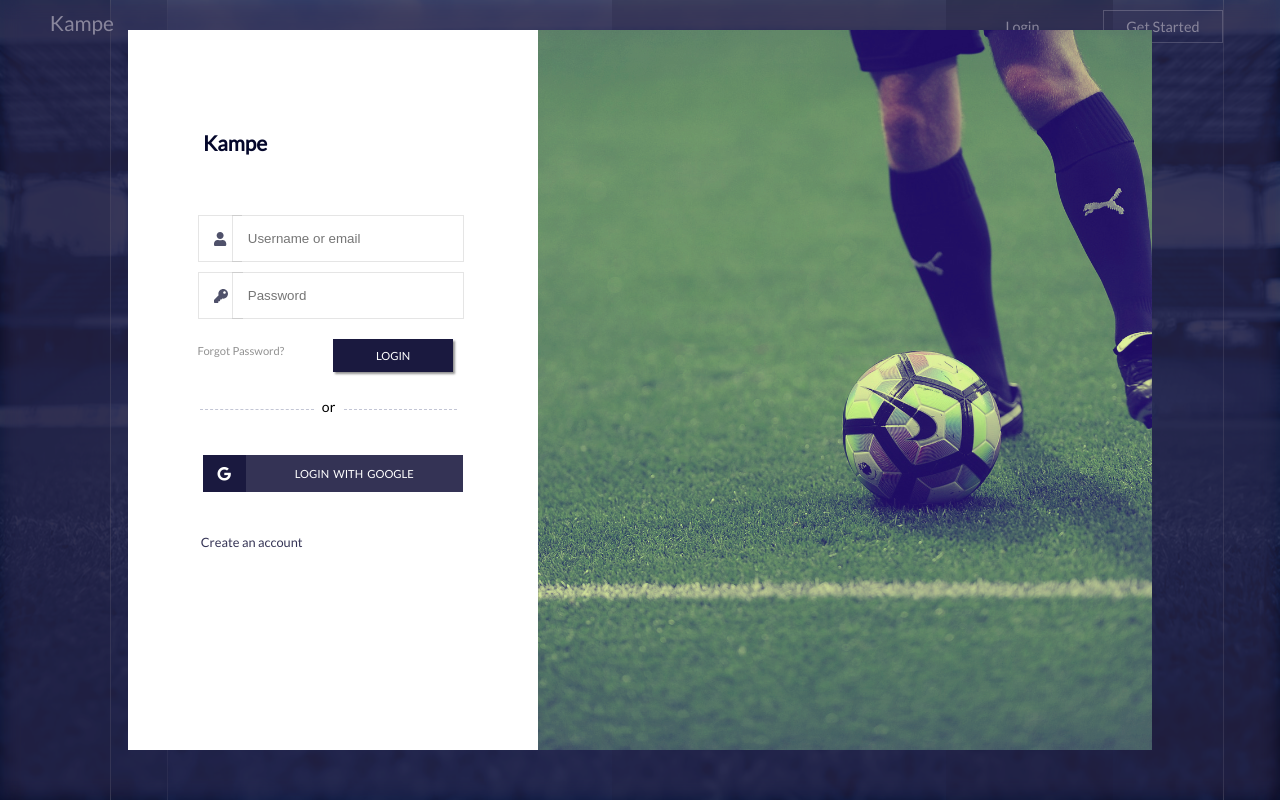
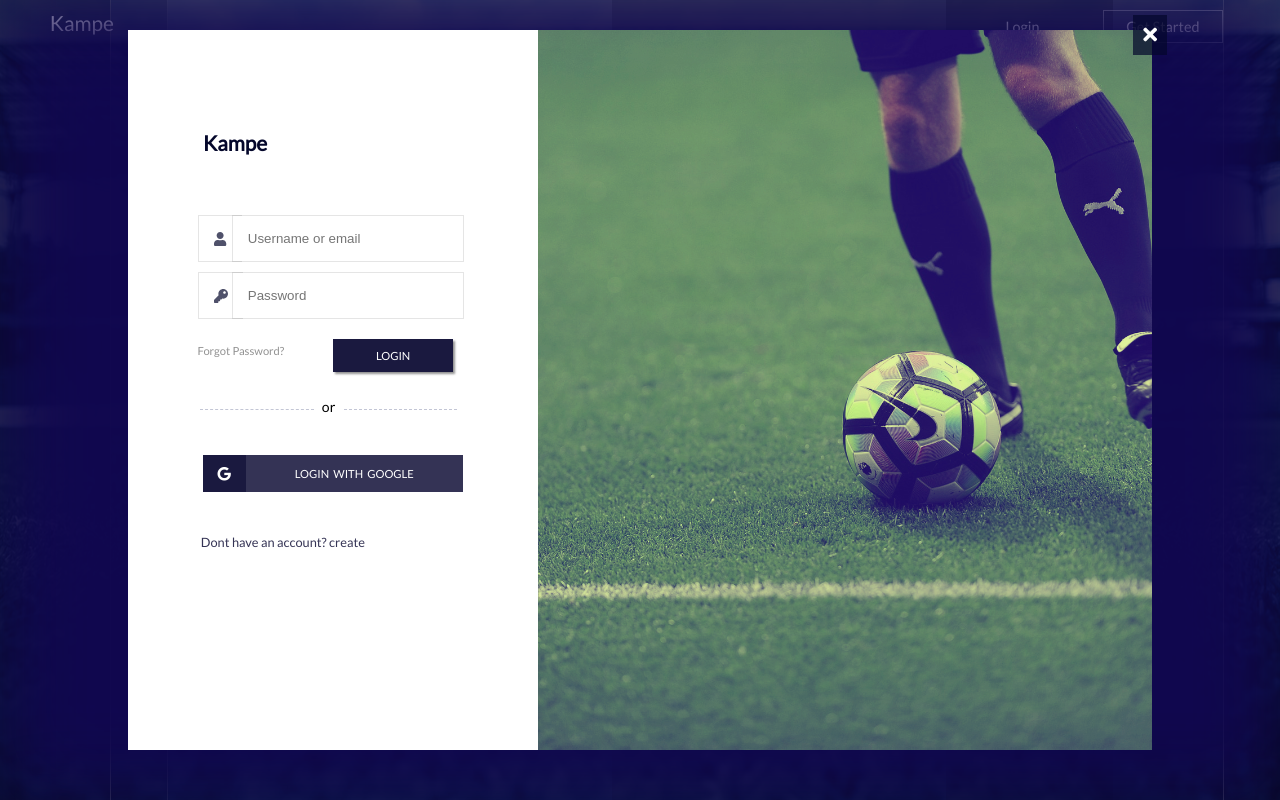
Before and after one commit to bimbowande/Kampe, a React app: page / in a window 1280 px wide. Built offline with nearby package versions, Linux system fonts and the light colour scheme.

Commit message:
still on login

```diff
--- a/src/components/LoginForm.js
+++ b/src/components/LoginForm.js
@@ -22,7 +22,7 @@ import '../styles/verify-user.scss'
       </div>
       <SocialBtn className='social-btn' name='LOGIN WITH GOOGLE' btnClassName='google-btn' iconName='fab fa-google'/>
       <div className='create'>
-        <p><a>Create an account</a></p>
+        <p><a>Dont have an account? create</a></p>
       </div>
     </div>
   )
--- a/src/container/Login.js
+++ b/src/container/Login.js
@@ -9,7 +9,9 @@ export default class Login extends Component {
       <div className='login-section-container'>
           <div className='login-section'>
             <LoginForm className='form-section'/>
-            <div className='form-bg'></div>
+            <div className='form-bg'>
+              <span><i className='fa fas fa-times'></i></span>
+            </div>
           </div>
       </div>
     )
--- a/src/styles/login.scss
+++ b/src/styles/login.scss
@@ -67,8 +67,27 @@
         }
         & .form-bg{
             width:60%;
+            position: relative;
             @include background('../images/football-2518982_1920.jpg',rgb(32, 13, 100));
            background-blend-mode: exclusion;
+           & span{
+               & .fa{
+                   position: absolute;
+                   font-size: 20px;
+                   color:white;
+                   padding: 10px;
+                   cursor: pointer;
+                   right:-15px;
+                   top:-15px;
+                   background-color:rgba($color: #04072b, $alpha: .7);
+                   transition: all 100ms ease-in-out 10ms;
+                   &:hover{
+                       transform:scale(1.2);
+                       background-color:rgba($color: #04072b, $alpha: .9);
+
+                   }
+               }
+           }
         }
     }
     &::before{
@@ -76,9 +95,9 @@
         height: 100%;
         top:0;left:0;right:0;bottom:0;
         content:'';
-        background-color: rgba(51, 46, 84, 0.579);
+        background-color: rgba(17, 8, 79, .978);
         width:100%;
-        filter:blur(10px);
+        filter:blur(40px);
     }
 }
 
```
